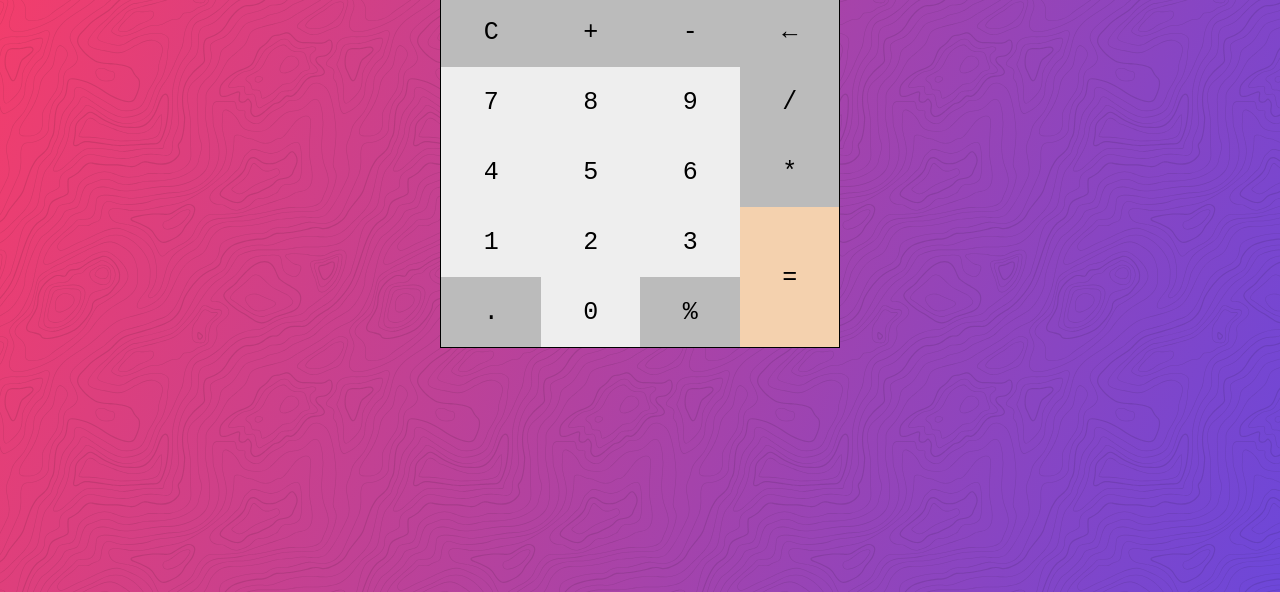
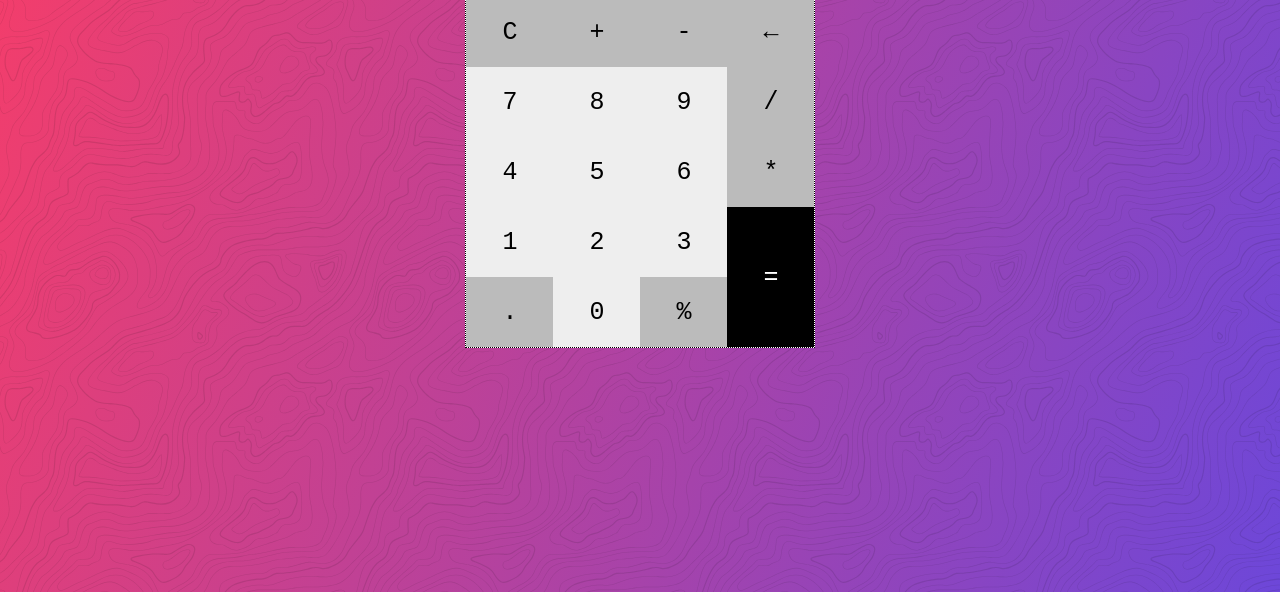
Before and after one commit to nickmwangemi/calculator, a plain HTML site: page index.html in a window 1280 px wide. Shown: the part 208-800 px from the top of the page. Drawn offline with Linux system fonts and the light colour scheme.

Commit message:
Change calculator container max width

```diff
--- a/assets/style.css
+++ b/assets/style.css
@@ -41,12 +41,12 @@ h1:hover {
 #calculator {
 	display: grid;
 	background: white;
+	max-width: 350px;
 	grid-template-columns: repeat(4, 1fr);
 	grid-template-rows: 30px;
 	grid-auto-rows: minmax(70px, auto);
-	max-width: 400px;
 	margin: 0 auto;
-	border: 1px solid black;
+	border: 1px dotted black;
 }
 
 .button {
@@ -74,13 +74,14 @@ h1:hover {
 #equal {
 	grid-row: 6/8;
 	grid-column: 4/5;
-	background: #f4d1ae;
+	background: black;
+	color: white;
 }
 
 #equal:hover {
-	background: black;
+	background: white;
 	transition: 0.2s ease-in-out;
-	color: white;
+	color: black;
 }
 
 .display {
```
